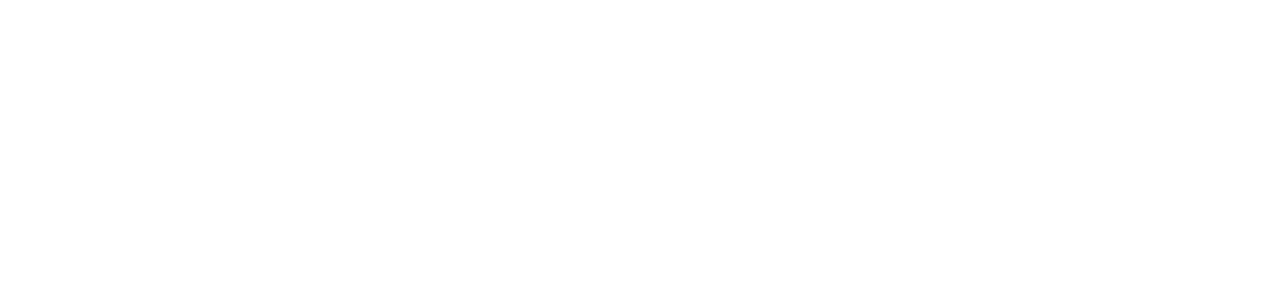
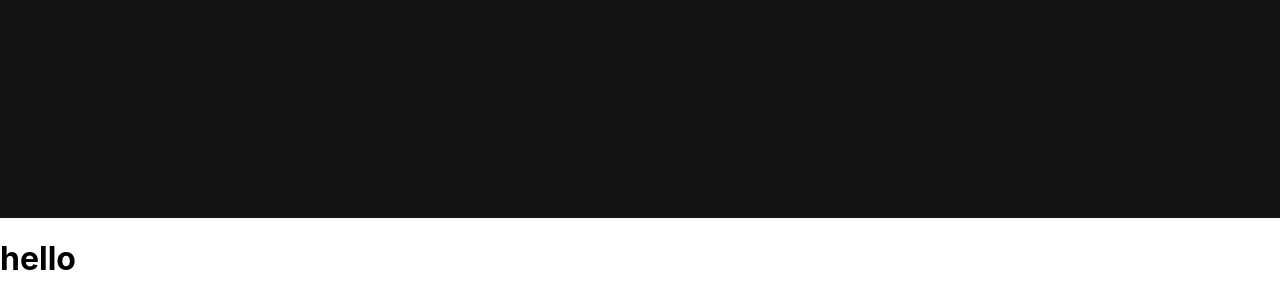
Before and after one commit to NaunihalSingh40/demo, a React (Create React App) app: page / in a window 1280 px wide. Shown: the part 522-822 px from the top of the page. Before the commit the page ends 800 px from the top, so only its background shows below. Built offline with nearby package versions, Linux system fonts and the light colour scheme.

Commit message:
second commit

```diff
--- a/src/App.tsx
+++ b/src/App.tsx
@@ -1,9 +1,11 @@
+import { Navbar } from 'components/Navbar/Navbar';
 import './App.css';
 
 function App() {
   return (
     <div>
-
+      <Navbar/>
+      <h1>hello</h1>
     </div>
   );
 }
--- a/src/components/Navbar/Navbar.tsx
+++ b/src/components/Navbar/Navbar.tsx
@@ -1,12 +1,15 @@
 import React from 'react'
-import { NavWrapper } from 'styles/components/Navbar/Navbar'
+import { NavItem, NavList, NavWrapper, Wrapper } from 'styles/components/Navbar/Navbar'
 
 export const Navbar = () => {
   return (
     <>
-    <NavWrapper>
-
-    </NavWrapper>
+    <Wrapper>
+        <NavWrapper>
+            <NavList>
+            </NavList>
+        </NavWrapper>
+    </Wrapper>
     </>
   )
 }
--- a/src/components/Navbar/data.ts
+++ b/src/components/Navbar/data.ts
@@ -0,0 +1,6 @@
+export const navData = [
+    {
+        name: "Home"
+
+    }
+]
--- a/src/styles/components/Navbar/Navbar.ts
+++ b/src/styles/components/Navbar/Navbar.ts
@@ -1,16 +1,36 @@
 import styled from "styled-components";
-import { lightTheme, darkTheme } from "./data";
-import ThemeProvider from "styled-components";
+import { lightTheme, darkTheme } from "theme/color";
 
 export const Wrapper = styled.div`
   transition: background-color 0.3s, color 0.3s;
+  background-color: ${darkTheme.background};
+  height: calc(100vh - 60px); // Subtracting NavBar height from the full height
+  width: 100%;
+  margin: 0 auto;
+  padding: 20px;
+  box-sizing: border-box; // Ensures padding doesn't overflow the container
+  display: flex;
+  flex-direction: column;
+  justify-content: flex-start;
+  align-items: center;
+  padding-top: 60px; // To push content below the fixed navbar
 `;
 
 export const NavWrapper = styled.nav`
+  background-color: ${darkTheme.background};
+  height: 60px; // Fixed height for the navbar
+  display: flex;
+  justify-content: space-between;
+  align-items: center;
+  padding: 0 20px;
+  color: ${darkTheme.textPrimary};
+  position: fixed;
+  top: 0;
+  left: 0;
+  right: 0;
+  z-index: 10; // Ensures the navbar stays on top of the content
 `;
 
-export const NavList = styled.ul`
-`;
+export const NavList = styled.ul``;
 
-export const NavItem = styled.li`
-`;
+export const NavItem = styled.li``;
```
Also changed, not shown: src/theme/color.ts (renamed from src/styles/components/Navbar/data.ts).
